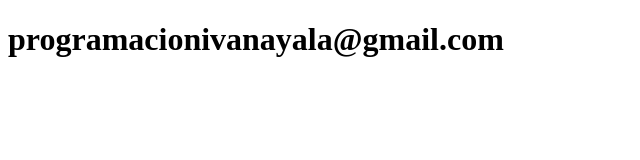
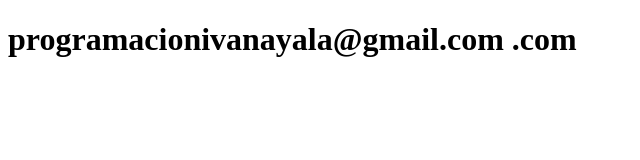
Before and after one commit to ivanprogramacion/sistema-de-registro, a plain HTML site: page contacto.html in a window 1280 px wide. Shown: the whole page, without its empty margins (0-640 px from the left). Drawn offline with Linux system fonts and the light colour scheme.

Commit message:
Update contacto.html

```diff
--- a/contacto.html
+++ b/contacto.html
@@ -6,6 +6,6 @@
     <title>Contacto</title>
 </head>
 <body>
-    <h1>programacionivanayala@gmail.com</h1>
+    <h1>programacionivanayala@gmail.com  .com</h1>
 </body>
 </html>
```
